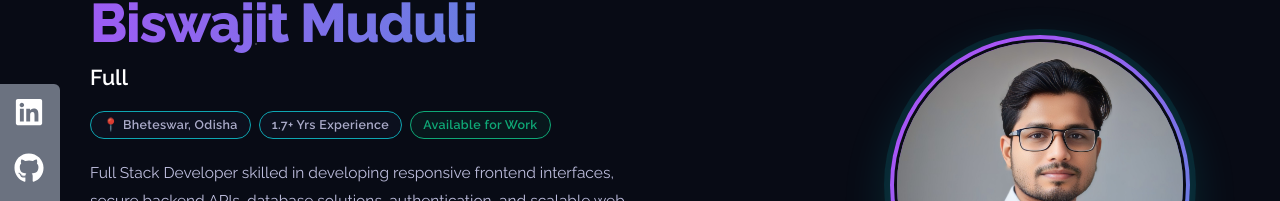
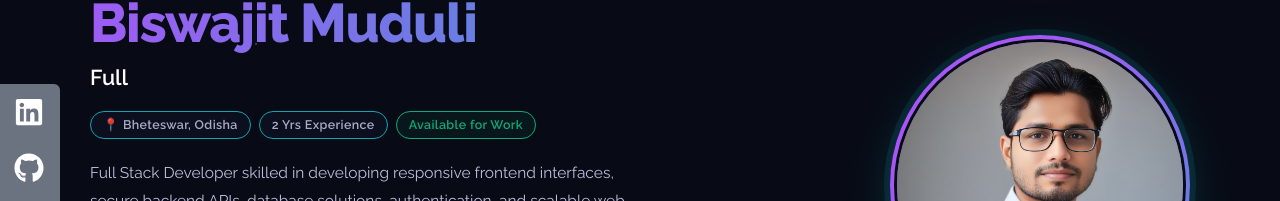
Before and after one commit to BiswajitMuduli9861/Biswajit_Portfolio, a React (Create React App) app: page / in a window 1280 px wide. Shown: the part 196-397 px from the top of the page. Built offline with nearby package versions, Linux system fonts and the light colour scheme; no server answers.

Commit message:
Change Experience

```diff
--- a/src/Components/About/About.jsx
+++ b/src/Components/About/About.jsx
@@ -53,7 +53,7 @@ export const About = () => {
             <span className="hero__tag">
               <span role="img" aria-label="location">📍</span> Bheteswar, Odisha
             </span>
-            <span className="hero__tag">1.7+ Yrs Experience</span>
+            <span className="hero__tag">2 Yrs Experience</span>
             <span className="hero__tag hero__tag--available">Available for Work</span>
           </div>
 
```
